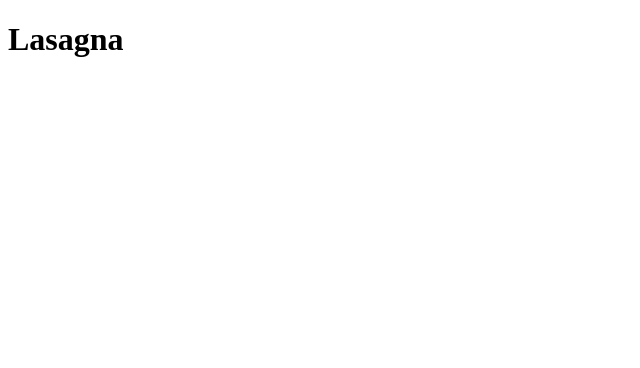
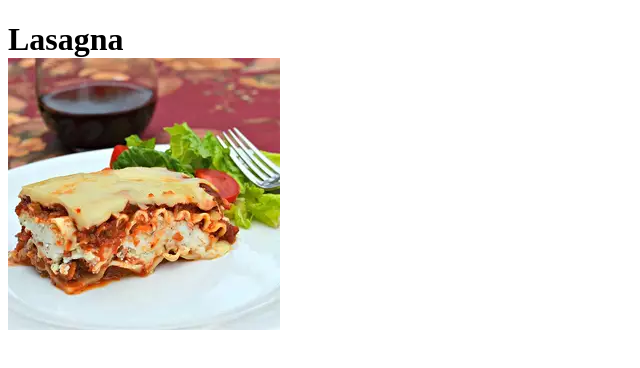
Before and after one commit to aidengage/odin-recipes, a plain HTML site: page recipes/lasagna.html in a window 1280 px wide. Shown: the whole page, without its empty margins (0-640 px from the left). Drawn offline with Linux system fonts and the light colour scheme.

Commit message:
created images folder and integrated into lasagna.html

```diff
--- a/recipes/lasagna.html
+++ b/recipes/lasagna.html
@@ -7,6 +7,8 @@
     <body>
         <h1>
             Lasagna
+            <br>
+            <img src="../images/lasagna.webp">
         </h1>
     </body>
 </html>
```
Also changed, not shown: images/lasagna.webp (added).
